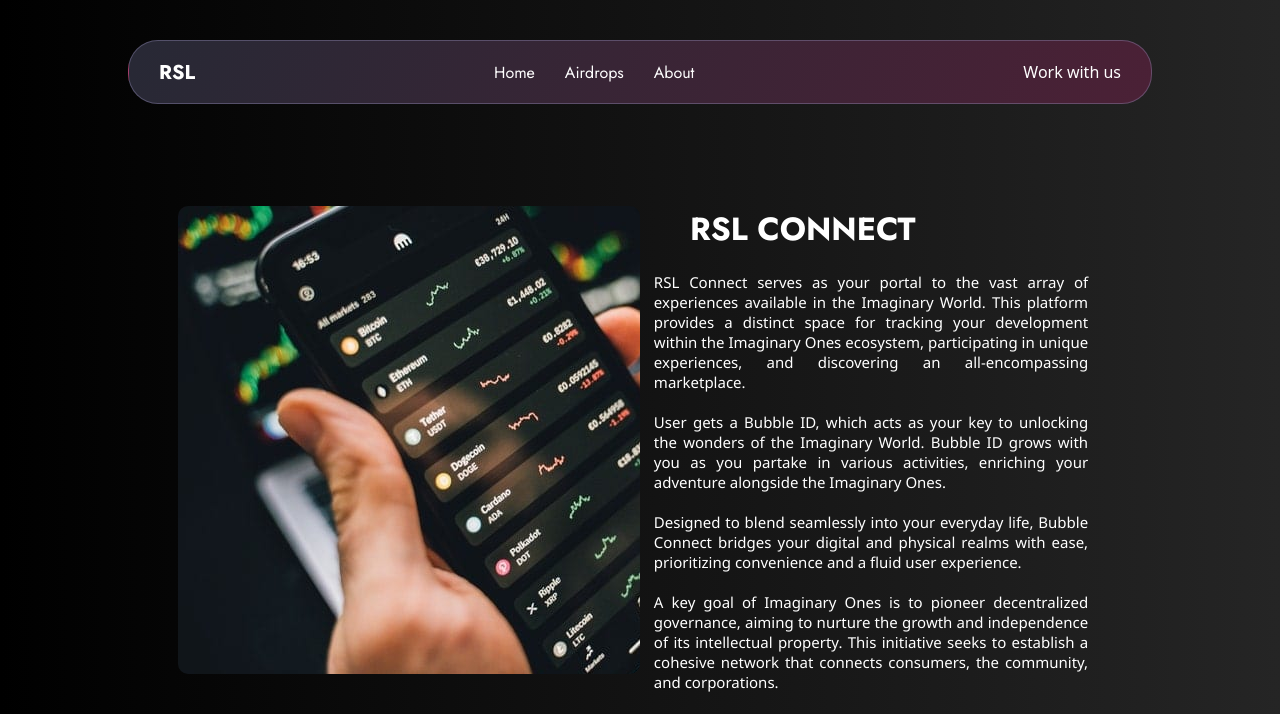
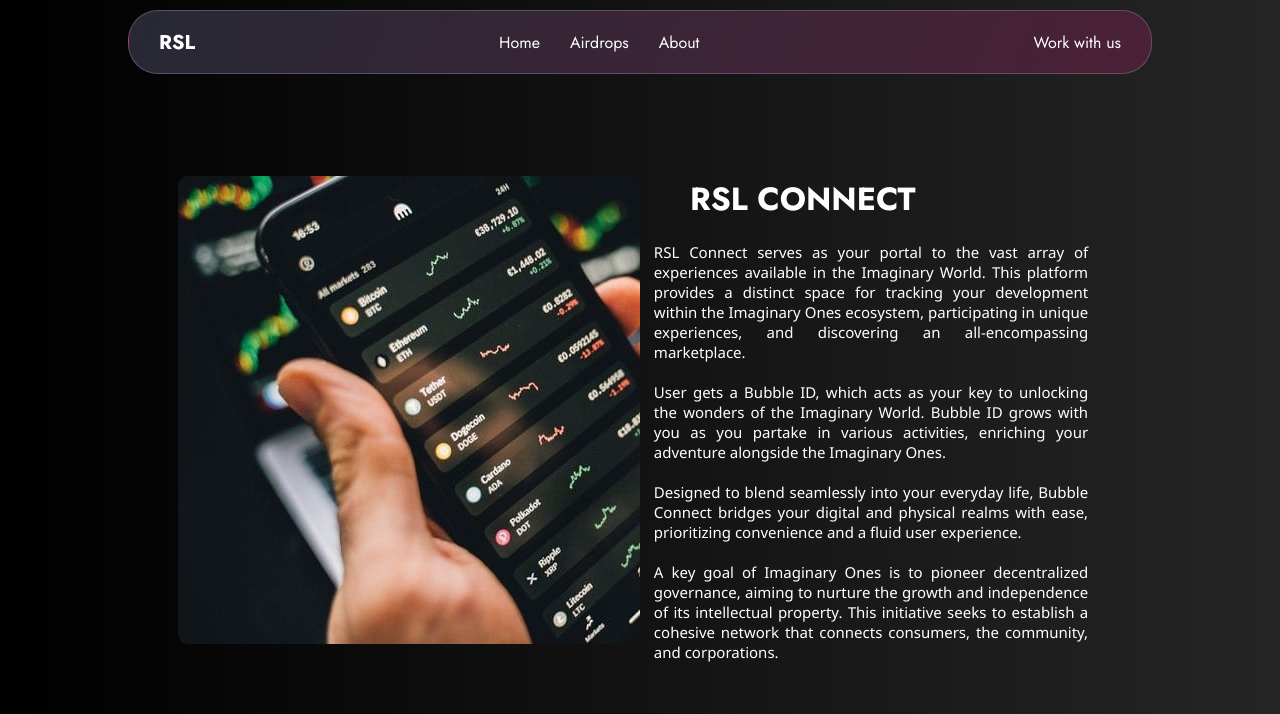
Before and after one commit to Qhaleed/airdrop-web, a plain HTML site: page components/about.html in a window 1280 px wide. Shown: the top 714 px of the page. Drawn offline with Linux system fonts and the light colour scheme; a small style sheet from the web is missing.

Commit message:
responsiveness

```diff
--- a/components/about.css
+++ b/components/about.css
@@ -1,5 +1,5 @@
 body {
-    height: 100vh;
+    height: 99vh;
 }
 .about-container {
     width: 100%;
--- a/components/about.html
+++ b/components/about.html
@@ -32,7 +32,7 @@
             </ul>
             <ul>
                 <li><i class="fa-solid fa-magnifying-glass"></i></li>
-                <li>Work with us</li>
+                <li><a href="">Work with us</a></li>
             </ul>
         </div>
     </div>
--- a/styles/main.css
+++ b/styles/main.css
@@ -12,7 +12,9 @@ i {
 }
 body {
     color: white;
-    padding: 30px 10%;
+    padding: 0px 10%;
+    height: 99vh;
+    padding-bottom: 0;
     background-color: black;
 
 }
```
